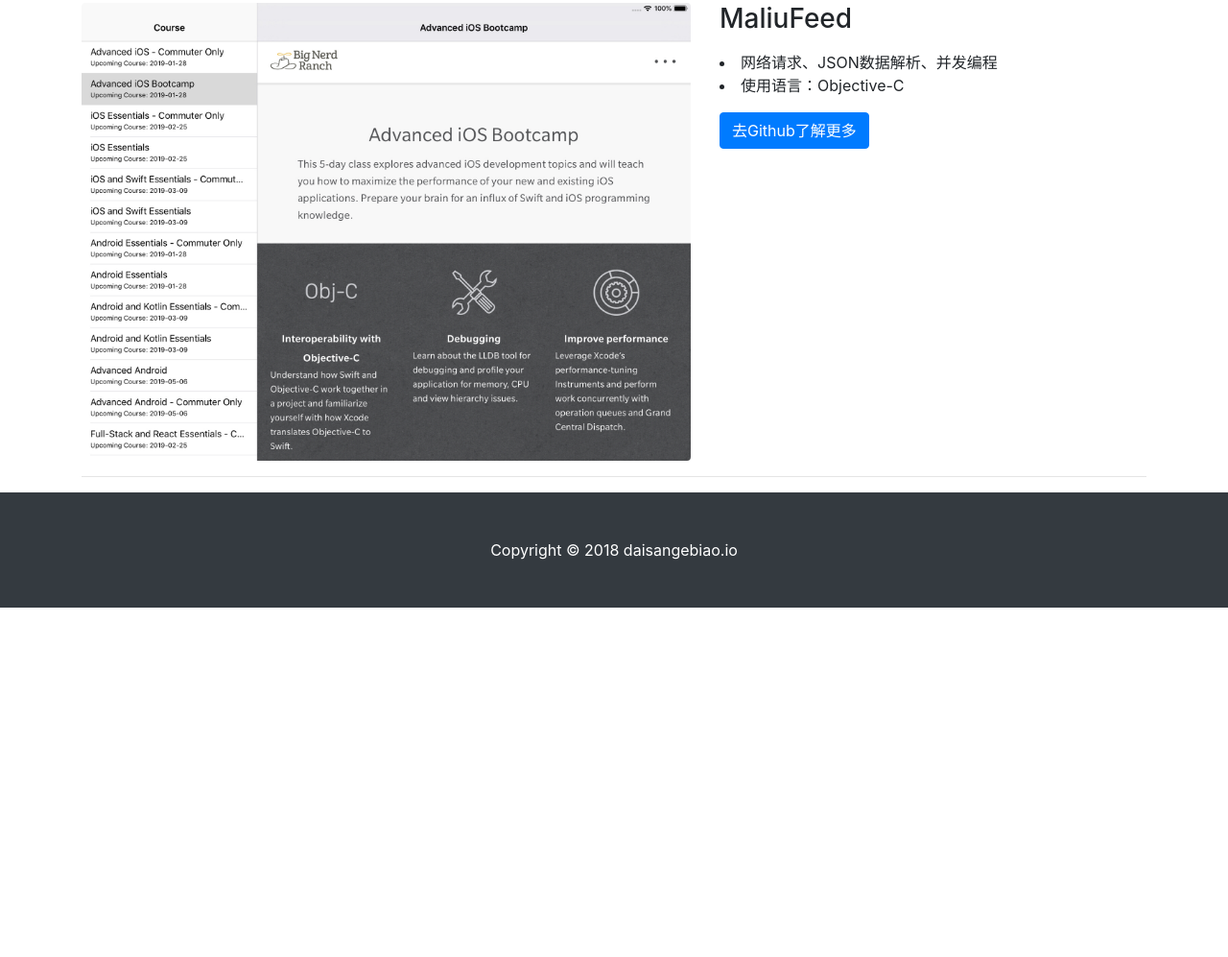
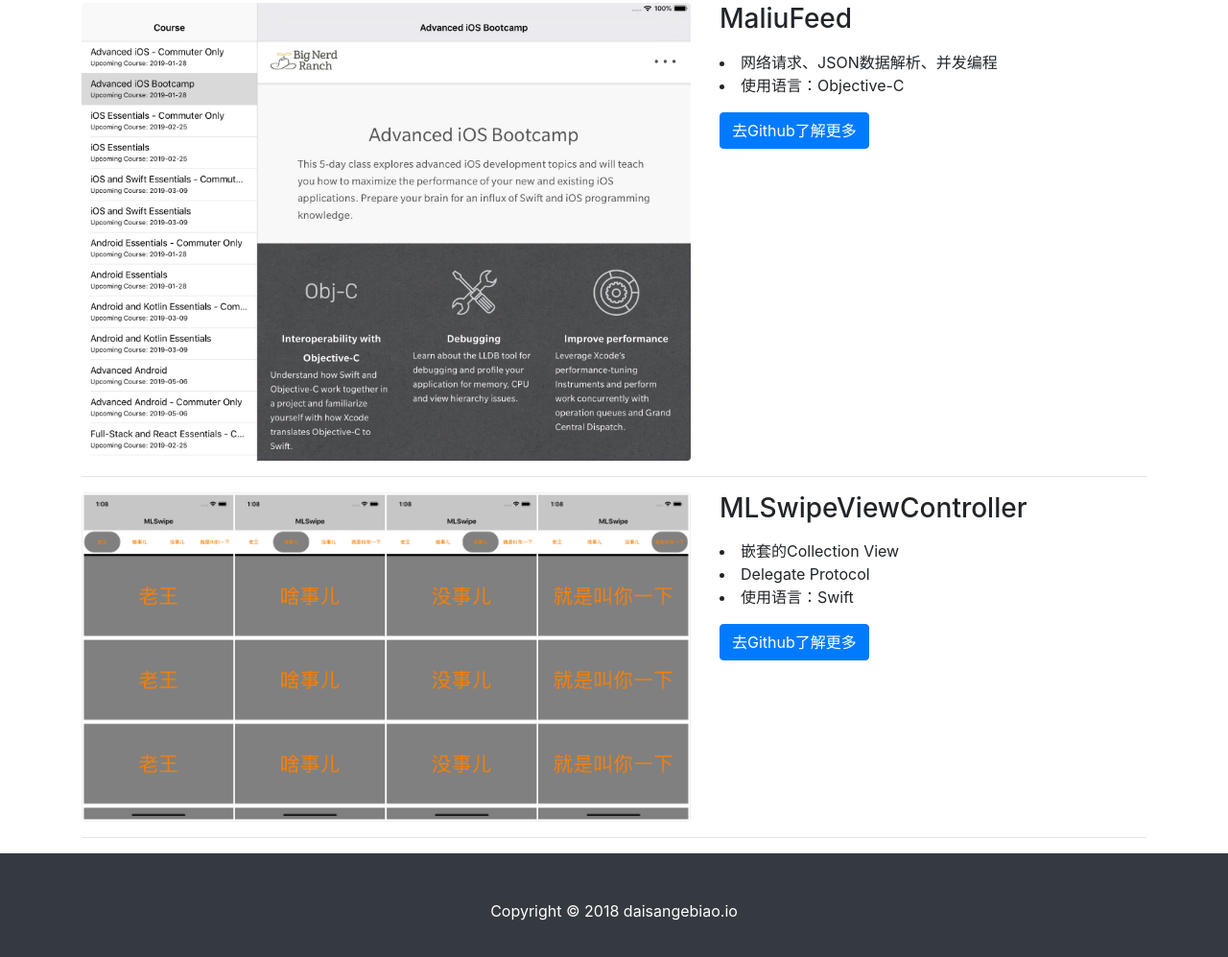
Before and after one commit to daisangebiao/daisangebiao.github.io, a website: page index.html in a window 1280 px wide. Shown: the part 1257-2254 px from the top of the page at 96% size. Before the commit the page ends 1890 px from the top, so only its background shows below. Drawn offline with Linux system fonts and the light colour scheme.

Commit message:
Add another project

```diff
--- a/index.html
+++ b/index.html
@@ -150,6 +150,36 @@
 
       <hr>
 
+
+      <!-- Project Four -->
+      <div class="row">
+
+        <div class="col-md-7">
+          <a href="#">
+            <img class="img-fluid rounded mb-3 mb-md-0" src="img/pic5.jpg" alt="">
+          </a>
+        </div>
+        <div class="col-md-5">
+          <h3>MLSwipeViewController</h3>
+          <p>
+
+              <li>
+                  嵌套的Collection View
+              </li>
+              <li>
+                  Delegate Protocol
+              </li>
+              <li>
+                  使用语言：Swift
+              </li>
+            </p>
+          <a class="btn btn-primary" href="https://github.com/daisangebiao/MLSwipeViewController" target="_blank">去Github了解更多</a>
+        </div>
+      </div>
+      <!-- /.row -->
+
+      <hr>
+
       <!-- Pagination -->
 
 
```
Also changed, not shown: img/pic5.jpg (added).
